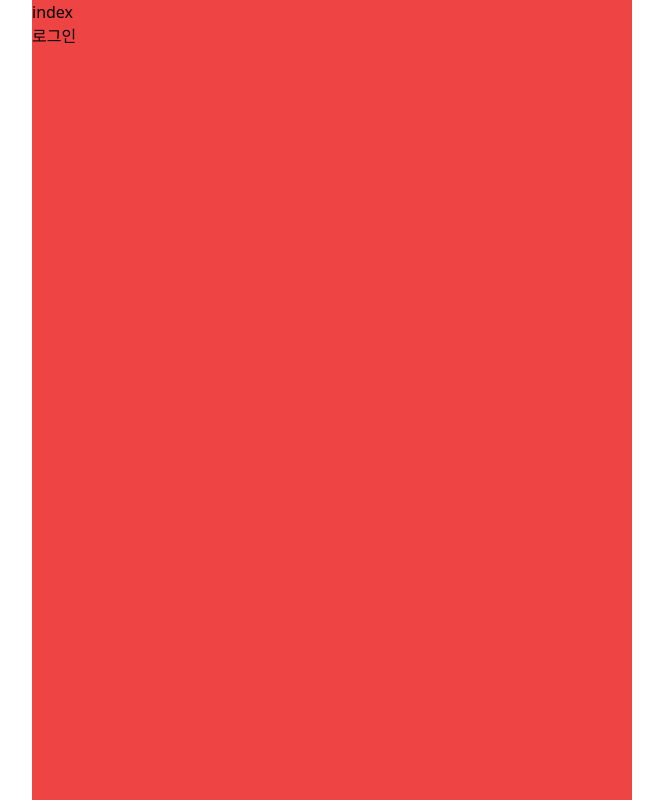
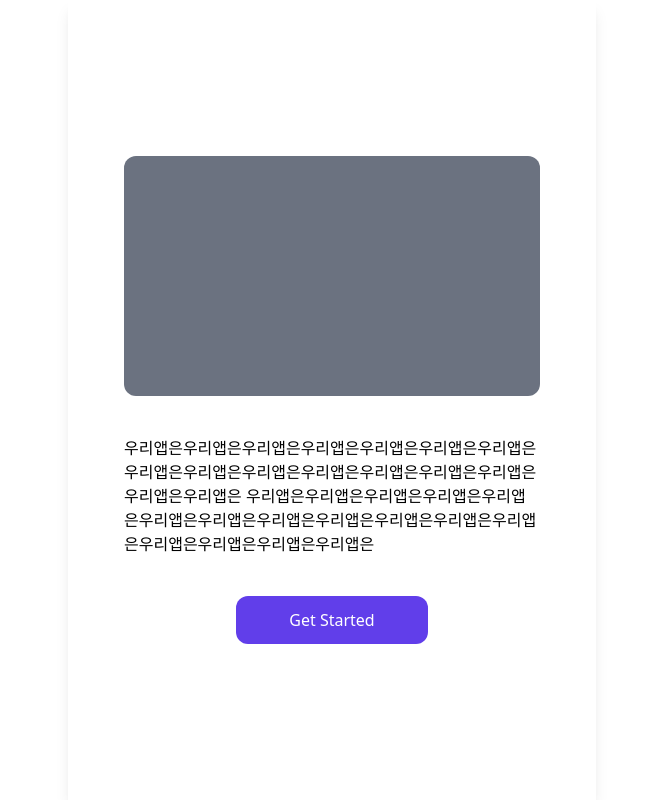
Before and after one commit to NongYakMwego/NongYakMwego_FE, a React (Vite) app: page / in a window 1280 px wide. Shown: the whole page, without its empty margins (308-971 px from the left). Built offline with nearby package versions, Linux system fonts and the light colour scheme.

Commit message:
구현 완료

```diff
--- a/src/components/GlobalLayout.tsx
+++ b/src/components/GlobalLayout.tsx
@@ -2,7 +2,7 @@ import { Outlet } from "react-router-dom";
 
 export default function GlobalLayout() {
   return (
-    <div className="w-[600px] bg-red-500 m-auto h-screen">
+    <div className="w-[33rem] m-auto h-screen shadow-lg">
       <Outlet />
     </div>
   );
--- a/src/pages/index.tsx
+++ b/src/pages/index.tsx
@@ -2,9 +2,18 @@ import { Link } from "react-router-dom";
 
 export default function Index() {
   return (
-    <div>
-      <div>index</div>
-      <Link to="/login">로그인 </Link>
+    <div className="flex flex-col items-center justify-center min-h-screen">
+      <div className="w-[26rem] h-[15rem] bg-gray-500 rounded-xl"></div>
+      <div className="w-[26rem] my-10">
+        우리앱은우리앱은우리앱은우리앱은우리앱은우리앱은우리앱은우리앱은우리앱은우리앱은우리앱은우리앱은우리앱은우리앱은우리앱은우리앱은
+        우리앱은우리앱은우리앱은우리앱은우리앱은우리앱은우리앱은우리앱은우리앱은우리앱은우리앱은우리앱은우리앱은우리앱은우리앱은우리앱은
+      </div>
+      <Link
+        to="/login"
+        className="bg-[#613EEA] text-white w-48 h-12 flex items-center justify-center rounded-xl"
+      >
+        Get Started{" "}
+      </Link>
     </div>
   );
 }
```
